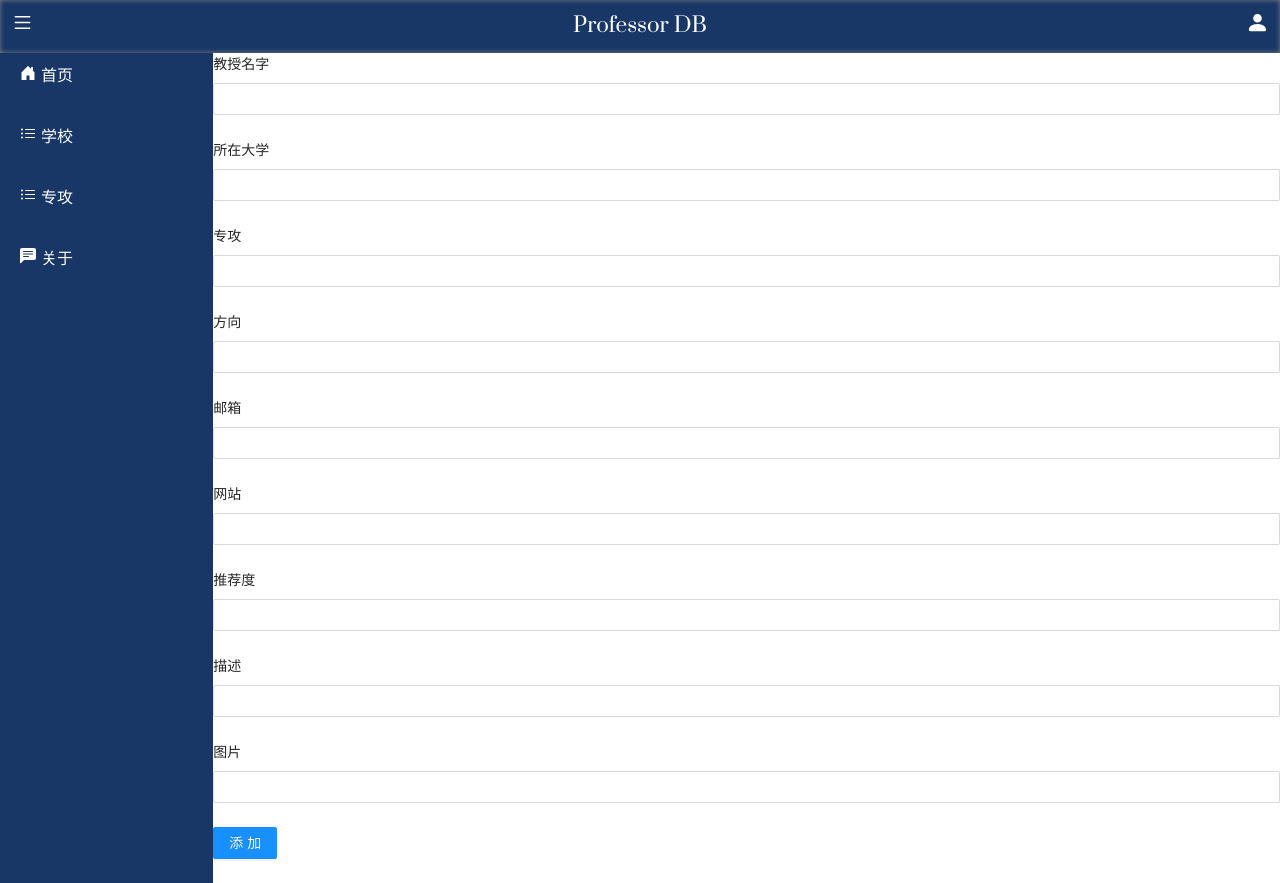
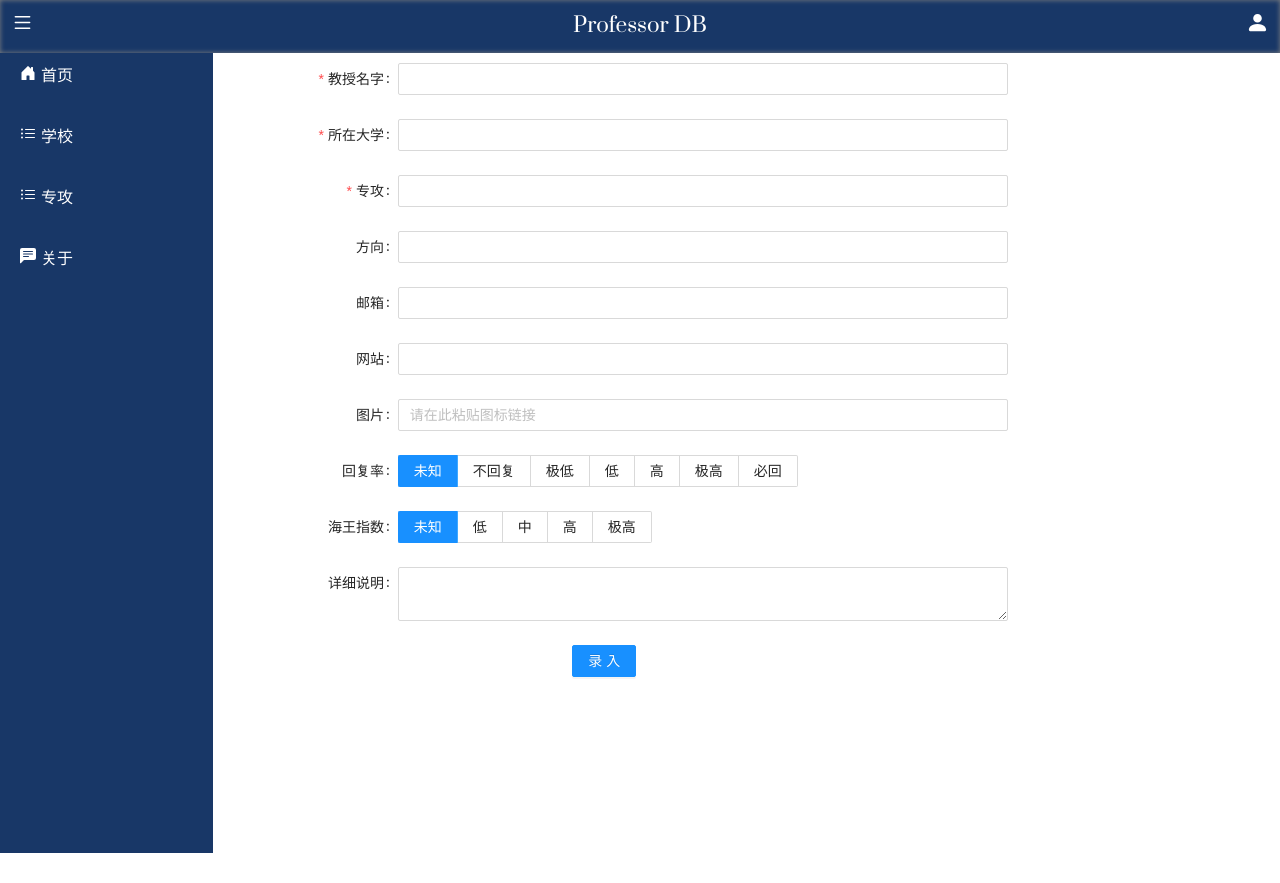
Before and after one commit to elpwc/ProfessorDB, a React (Create React App) app in the folder client/: page /add in a window 1280 px wide. After the commit the page ends 853 px from the top, so only its background shows below. Built offline with nearby package versions, Linux system fonts and the light colour scheme.

Commit message:
feat: adding professor form

```diff
--- a/client/src/components/AddForm/index.tsx
+++ b/client/src/components/AddForm/index.tsx
@@ -1,11 +1,17 @@
-import { Button, Form, Input } from "antd";
-import FormItem from "antd/lib/form/FormItem";
+import { Button, Form, Input, Radio, Rate } from "antd";
+import { useState } from "react";
 import { createProfessor } from "../../services/api/Professor";
 
+const { TextArea } = Input;
+
 export default () => {
+	const [photourl, setphotourl]: [string, any] = useState("");
+
 	return (
 		<Form
-			layout="vertical"
+			layout="horizontal"
+			labelCol={{ span: 4 }}
+			wrapperCol={{ span: 14 }}
 			onFinish={(data) => {
 				createProfessor(data)
 					.then((res) => {
@@ -16,36 +22,59 @@ export default () => {
 					});
 			}}
 		>
-			<FormItem label="教授名字" name="namejp">
+			<Form.Item label="教授名字" name="namejp" rules={[{ required: true, message: "名字是必需的" }]}>
 				<Input />
-			</FormItem>
-			<FormItem label="所在大学" name="university">
+			</Form.Item>
+			<Form.Item label="所在大学" name="university" rules={[{ required: true, message: "所在大学是必需的" }]}>
 				<Input />
-			</FormItem>
-			<FormItem label="专攻" name="subject">
+			</Form.Item>
+			<Form.Item label="专攻" name="subject" rules={[{ required: true, message: "专攻是必需的" }]}>
 				<Input />
-			</FormItem>
-			<FormItem label="方向" name="direction">
+			</Form.Item>
+			<Form.Item label="方向" name="direction">
 				<Input />
-			</FormItem>
-			<FormItem label="邮箱" name="email">
+			</Form.Item>
+			<Form.Item label="邮箱" name="email">
 				<Input />
-			</FormItem>
-			<FormItem label="网站" name="website">
+			</Form.Item>
+			<Form.Item label="网站" name="website">
 				<Input />
-			</FormItem>
-			<FormItem label="推荐度" name="recommendation">
-				<Input />
-			</FormItem>
-			<FormItem label="描述" name="description">
-				<Input />
-			</FormItem>
-			<FormItem label="图片" name="photo">
-				<Input />
-			</FormItem>
-			<Form.Item>
+			</Form.Item>
+			<Form.Item label="图片" name="photo">
+				<Input
+					placeholder="请在此粘贴图标链接"
+					onChange={(e) => {
+						setphotourl(e.target.value);
+					}}
+				/>
+				<img src={photourl} style={{ maxWidth: "100%", maxHeight: "100px" }} />
+			</Form.Item>
+			<Form.Item label="回复率" name="replyrate">
+				<Radio.Group defaultValue={-1} buttonStyle="solid">
+					<Radio.Button value={-1}>未知</Radio.Button>
+					<Radio.Button value={5}>不回复</Radio.Button>
+					<Radio.Button value={0}>极低</Radio.Button>
+					<Radio.Button value={1}>低</Radio.Button>
+					<Radio.Button value={2}>高</Radio.Button>
+					<Radio.Button value={3}>极高</Radio.Button>
+					<Radio.Button value={4}>必回</Radio.Button>
+				</Radio.Group>
+			</Form.Item>
+			<Form.Item label="海王指数" name="haiwang">
+				<Radio.Group defaultValue={-1} buttonStyle="solid">
+					<Radio.Button value={-1}>未知</Radio.Button>
+					<Radio.Button value={0}>低</Radio.Button>
+					<Radio.Button value={1}>中</Radio.Button>
+					<Radio.Button value={2}>高</Radio.Button>
+					<Radio.Button value={3}>极高</Radio.Button>
+				</Radio.Group>
+			</Form.Item>
+			<Form.Item label="详细说明" name="description">
+				<TextArea />
+			</Form.Item>
+			<Form.Item wrapperCol={{ offset: 8, span: 16 }}>
 				<Button type="primary" htmlType="submit">
-					添加
+					录入
 				</Button>
 			</Form.Item>
 		</Form>
--- a/client/src/pages/Add/index.css
+++ b/client/src/pages/Add/index.css
@@ -0,0 +1,4 @@
+.addformContainer{
+  padding: 10px;
+  height: 100%;
+}
--- a/client/src/pages/Add/index.tsx
+++ b/client/src/pages/Add/index.tsx
@@ -4,7 +4,7 @@ import { Row, Col, Button } from "antd";
 import "./index.css";
 import AddForm from "../../components/AddForm";
 
-interface P{}
+interface P {}
 
 export default (props: P) => {
 	const params = useParams();
@@ -18,8 +18,8 @@ export default (props: P) => {
 	}, []);
 
 	return (
-		<>
-					<AddForm />
-		</>
+		<div className="addformContainer">
+			<AddForm />
+		</div>
 	);
 };
```
